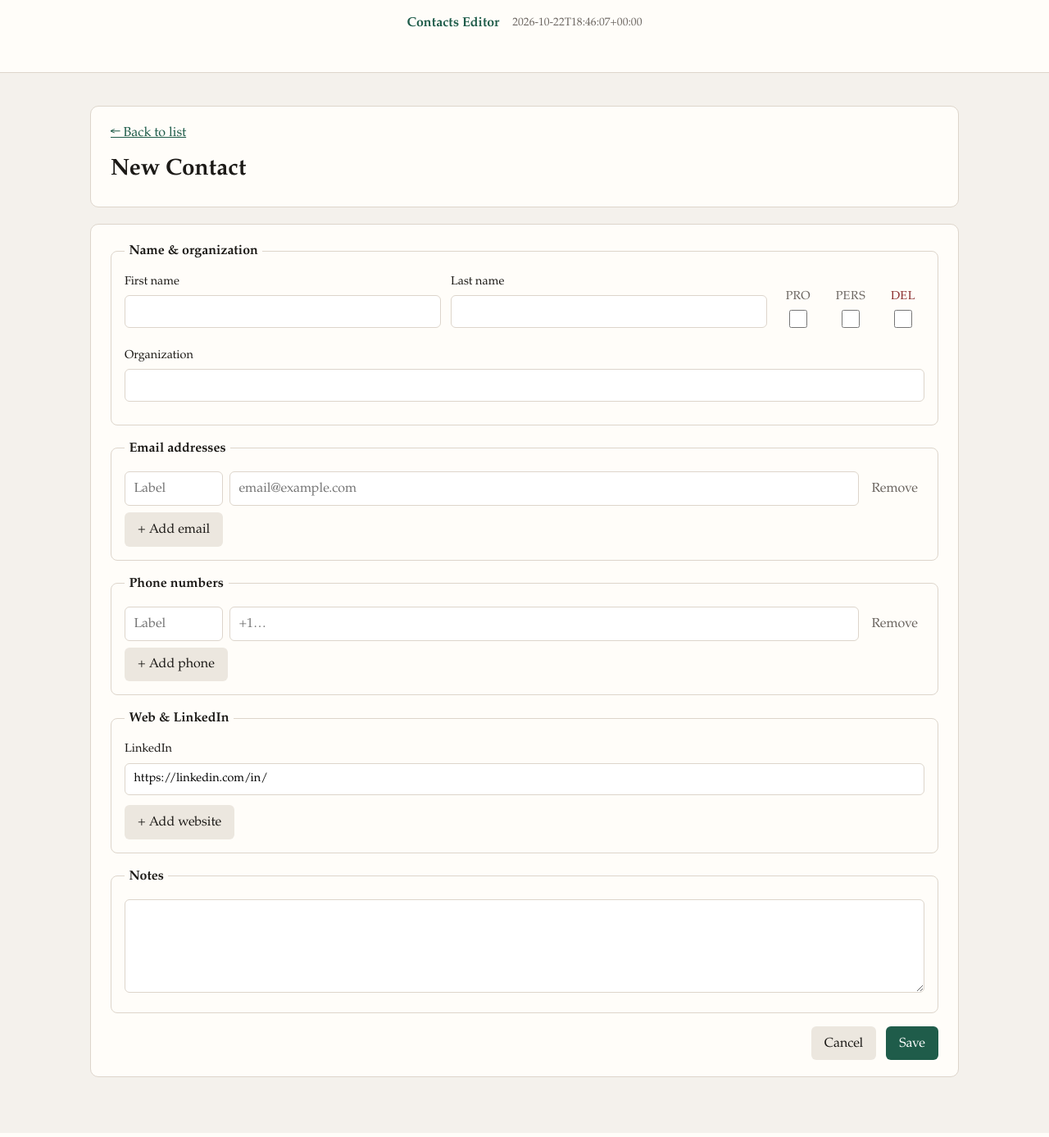
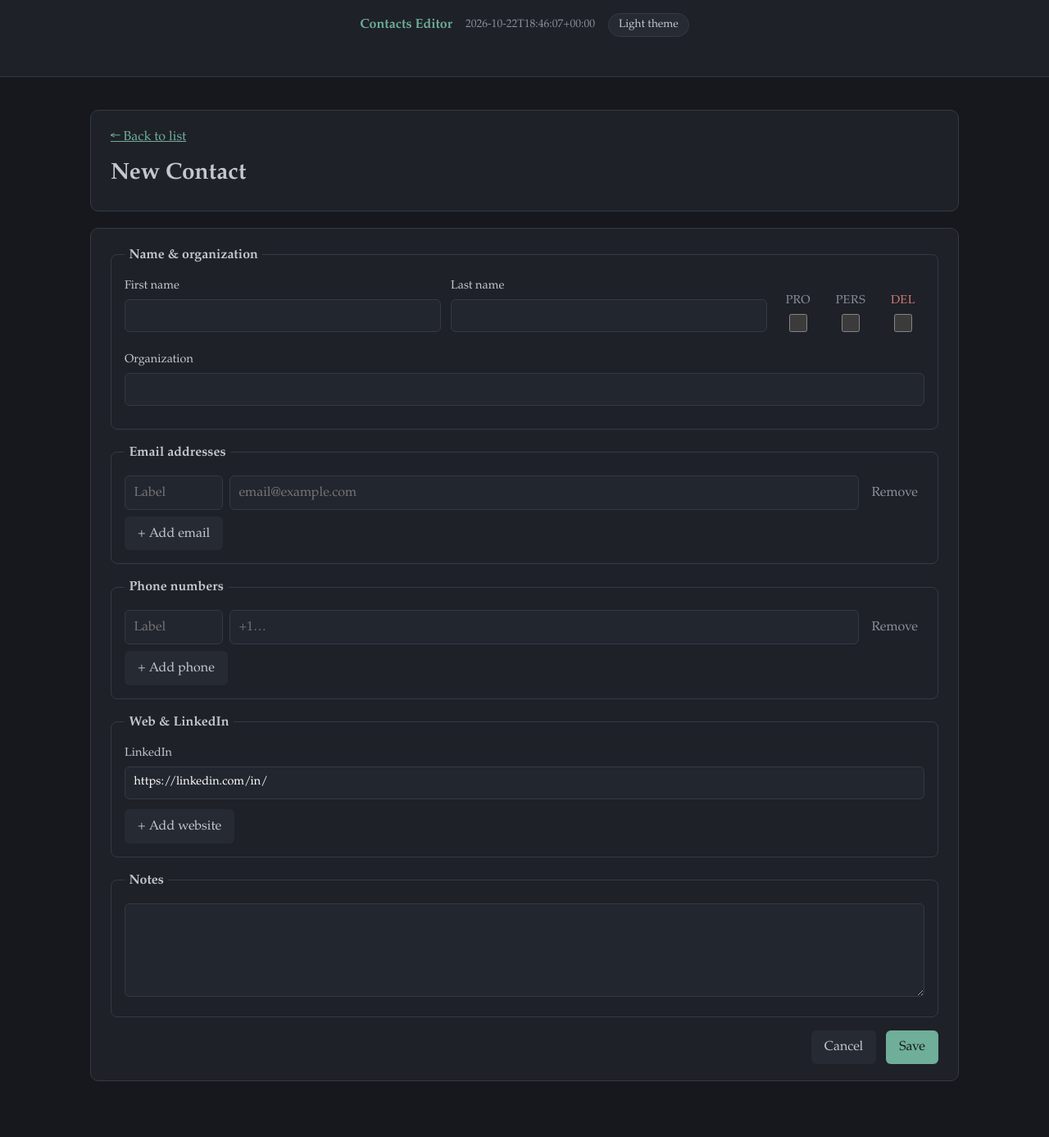
Before and after one commit to sbecker11/comms-migration, a FastAPI app: page /contacts/new in a window 1280 px wide. Shown: the whole page at 82% size. Run offline with FastAPI, Linux system fonts and the light colour scheme.

Commit message:
Contacts editor: dark theme by default with a light/dark toggle; no pure-white backgrounds
Co-authored-by: Cursor <cursoragent@cursor.com>

```diff
--- a/contacts_app/static/app.js
+++ b/contacts_app/static/app.js
@@ -256,7 +256,25 @@ document.addEventListener("click", (event) => {
   }
 });
 
+function initThemeToggle() {
+  const btn = document.getElementById("theme-toggle");
+  if (!btn) return;
+  const show = () => {
+    const dark = document.documentElement.dataset.theme !== "light";
+    btn.textContent = dark ? "Light theme" : "Dark theme";
+    btn.setAttribute("aria-label", dark ? "Switch to light theme" : "Switch to dark theme");
+  };
+  btn.addEventListener("click", () => {
+    const next = document.documentElement.dataset.theme === "light" ? "dark" : "light";
+    document.documentElement.dataset.theme = next;
+    try { localStorage.setItem("contacts-theme", next); } catch (e) {}
+    show();
+  });
+  show();
+}
+
 document.addEventListener("DOMContentLoaded", () => {
+  initThemeToggle();
   restoreListScroll();
   initListPage();
   initDetailPage();
--- a/contacts_app/static/style.css
+++ b/contacts_app/static/style.css
@@ -1,13 +1,40 @@
-:root {
-  --bg: #f4f1ec;
-  --panel: #fffdf9;
-  --text: #1c1a17;
-  --muted: #6b6560;
-  --border: #ddd5cb;
+/* Dark is the default and neither theme uses a pure-white background.
+   base.html sets data-theme before first paint. */
+:root, [data-theme="dark"] {
+  color-scheme: dark;
+  --bg: #16181d;
+  --panel: #1e2128;
+  --raised: #262a33;
+  --input: #22262e;
+  --text: #c4c8ce;
+  --muted: #8a919b;
+  --border: #343a44;
+  --accent: #6fae98;
+  --accent-hover: #86c0ab;
+  --on-accent: #16181d;
+  --danger: #d47a76;
+  --danger-bg: #2e2224;
+  --danger-border: #6b3c3c;
+  --tag-bg: #263029;
+  --row-highlight: #1f2b27;
+}
+[data-theme="light"] {
+  color-scheme: light;
+  --bg: #e9e4db;
+  --panel: #f1ece3;
+  --raised: #e3ddd3;
+  --input: #f4f0e8;
+  --text: #2a2723;
+  --muted: #625c56;
+  --border: #cfc6b9;
   --accent: #1f5c4a;
   --accent-hover: #174539;
+  --on-accent: #f1ece3;
   --danger: #8b2e2e;
-  --tag-bg: #e8efe9;
+  --danger-bg: #f1e4e2;
+  --danger-border: #d8b6b6;
+  --tag-bg: #dde6df;
+  --row-highlight: #e1ebe5;
 }
 
 * { box-sizing: border-box; }
@@ -91,7 +118,7 @@ input[type="tel"], input[type="url"], select, textarea {
   padding: 0.5rem 0.65rem;
   border: 1px solid var(--border);
   border-radius: 6px;
-  background: #fff;
+  background: var(--input);
 }
 
 button, .btn-primary, .btn-secondary {
@@ -102,11 +129,11 @@ button, .btn-primary, .btn-secondary {
 }
 .filters button, .btn-primary {
   background: var(--accent);
-  color: #fff;
+  color: var(--on-accent);
 }
 .filters button:hover, .btn-primary:hover { background: var(--accent-hover); }
 .btn-secondary {
-  background: #ece7df;
+  background: var(--raised);
   color: var(--text);
   text-decoration: none;
   display: inline-block;
@@ -164,13 +191,13 @@ button, .btn-primary, .btn-secondary {
 .tag-dup {
   display: inline-block;
   margin-top: 0.2rem;
-  background: #f0ebe4;
+  background: var(--raised);
   color: var(--muted);
 }
 .contact-row.row-highlight {
   outline: 2px solid var(--accent);
   outline-offset: -2px;
-  background: #f3faf7;
+  background: var(--row-highlight);
 }
 .data-table-contacts th,
 .data-table-contacts td {
@@ -185,7 +212,7 @@ button, .btn-primary, .btn-secondary {
   vertical-align: top;
 }
 .data-table th {
-  background: #f0ebe4;
+  background: var(--raised);
   font-size: 0.8rem;
   text-transform: uppercase;
   letter-spacing: 0.04em;
@@ -241,7 +268,7 @@ button, .btn-primary, .btn-secondary {
 .empty { color: var(--muted); }
 code {
   font-family: ui-monospace, monospace;
-  background: #efe9e0;
+  background: var(--raised);
   padding: 0.1rem 0.35rem;
   border-radius: 4px;
 }
@@ -324,9 +351,9 @@ code {
   padding: 0.55rem 0.65rem;
   border: 1px solid var(--border);
   border-radius: 6px;
-  background: #fff;
+  background: var(--input);
 }
-.checkbox-danger { border-color: #e0bcbc; background: #fff7f7; }
+.checkbox-danger { border-color: var(--danger-border); background: var(--danger-bg); }
 
 .form-actions {
   display: flex;
@@ -353,3 +380,14 @@ code {
   .repeat-row { grid-template-columns: 1fr; }
   .list-header { flex-direction: column; align-items: stretch; }
 }
+
+.theme-toggle {
+  border: 1px solid var(--border);
+  border-radius: 999px;
+  padding: 0.2rem 0.75rem;
+  background: var(--raised);
+  color: var(--text);
+  font: inherit;
+  font-size: 0.85rem;
+  cursor: pointer;
+}
--- a/contacts_app/templates/base.html
+++ b/contacts_app/templates/base.html
@@ -4,6 +4,10 @@
   <meta charset="utf-8">
   <meta name="viewport" content="width=device-width, initial-scale=1">
   <title>{% block title %}Contacts{% endblock %}</title>
+  <script>
+    try { document.documentElement.dataset.theme = localStorage.getItem("contacts-theme") || "dark"; }
+    catch (e) { document.documentElement.dataset.theme = "dark"; }
+  </script>
   <link rel="stylesheet" href="/static/style.css">
 </head>
 <body>
@@ -11,6 +15,7 @@
     <div class="container header-inner">
       <a href="/" class="brand">Contacts Editor</a>
       <span class="meta-hint">{{ meta.updated_at if meta is defined else "" }}</span>
+      <button type="button" id="theme-toggle" class="theme-toggle">Light theme</button>
     </div>
   </header>
   <main class="container">
```
